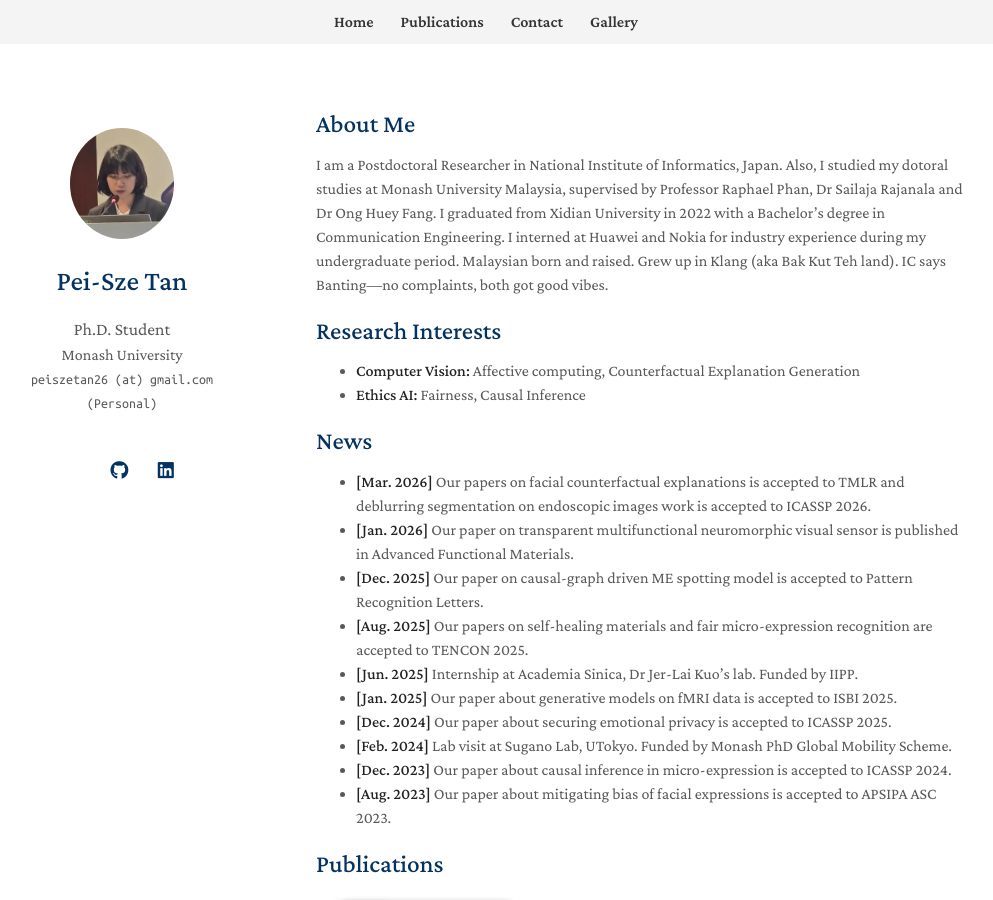
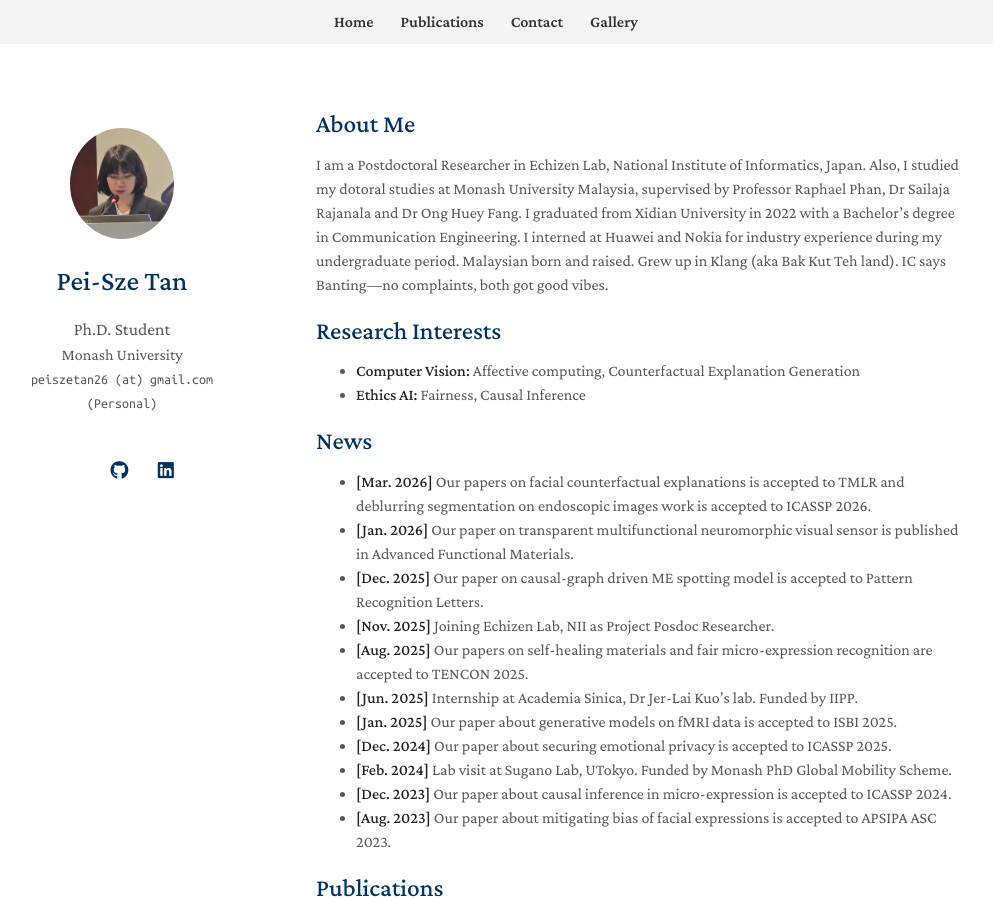
Before and after one commit to noobasuna/tpeisze, a Jekyll site: the page built from index.md, in a window 1280 px wide and 900 px high. Shown: the whole window, without its empty margins (154-1147 px from the left). Built offline with Jekyll 4.4.1, drawn with Linux system fonts in a browser that asks for light colours; a style sheet for code colours, icons or effects is not loaded; our own code applies the rules of GitHub Pages for plain Markdown files.

Commit message:
Update index.md

```diff
--- a/index.md
+++ b/index.md
@@ -4,7 +4,7 @@
 
 ## About Me
 
-I am a Postdoctoral Researcher in National Institute of Informatics, Japan. Also, I studied my dotoral studies at Monash University Malaysia, supervised by Professor Raphael Phan, Dr Sailaja Rajanala and Dr Ong Huey Fang. I graduated from Xidian University in 2022 with a Bachelor's degree in Communication Engineering. I interned at Huawei and Nokia for industry experience during my undergraduate period. Malaysian born and raised. Grew up in Klang (aka Bak Kut Teh land). IC says Banting—no complaints, both got good vibes.
+I am a Postdoctoral Researcher in Echizen Lab, National Institute of Informatics, Japan. Also, I studied my dotoral studies at Monash University Malaysia, supervised by Professor Raphael Phan, Dr Sailaja Rajanala and Dr Ong Huey Fang. I graduated from Xidian University in 2022 with a Bachelor's degree in Communication Engineering. I interned at Huawei and Nokia for industry experience during my undergraduate period. Malaysian born and raised. Grew up in Klang (aka Bak Kut Teh land). IC says Banting—no complaints, both got good vibes.
 
 ## Research Interests
 
@@ -15,6 +15,7 @@
 - **[Mar. 2026]** Our papers on facial counterfactual explanations is accepted to TMLR and deblurring segmentation on endoscopic images work is accepted to ICASSP 2026.
 - **[Jan. 2026]** Our paper on transparent multifunctional neuromorphic visual sensor is published in Advanced Functional Materials.
 - **[Dec. 2025]** Our paper on causal-graph driven ME spotting model is accepted to Pattern Recognition Letters.
+- **[Nov. 2025]** Joining Echizen Lab, NII as Project Posdoc Researcher.
 - **[Aug. 2025]** Our papers on self-healing materials and fair micro-expression recognition are accepted to TENCON 2025.
 - **[Jun. 2025]** Internship at Academia Sinica, Dr Jer-Lai Kuo's lab. Funded by IIPP.
 - **[Jan. 2025]** Our paper about generative models on fMRI data is accepted to ISBI 2025.
```
